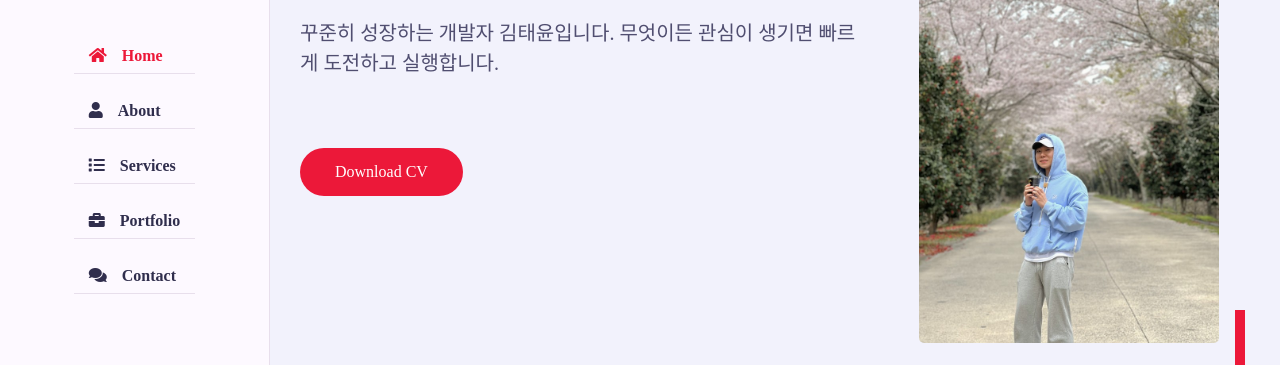
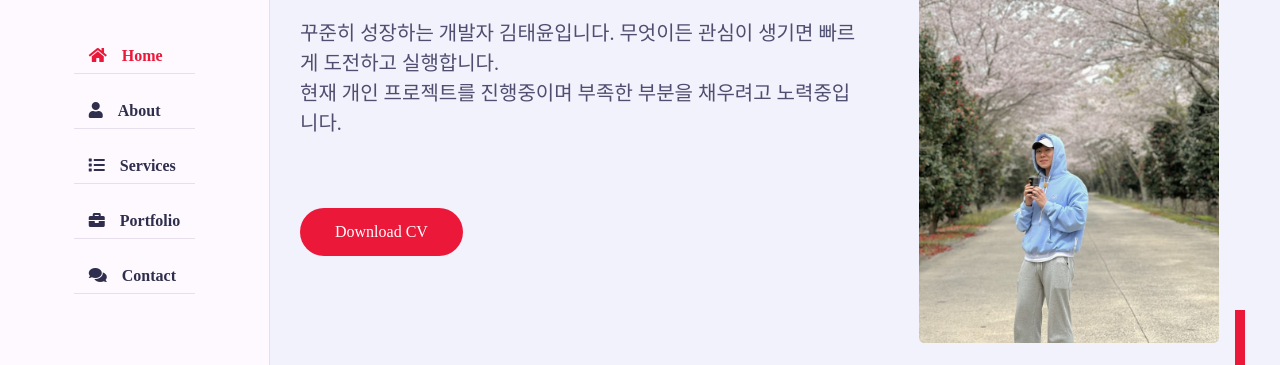
Before and after one commit to lala9663/portfolio, a plain HTML site: page index.html in a window 1280 px wide. Shown: the part 249-614 px from the top of the page. Drawn offline with nearby package versions, Linux system fonts and the light colour scheme; a web font is replaced by a local one.

Commit message:
변경사항

```diff
--- a/index.html
+++ b/index.html
@@ -47,7 +47,10 @@
               <!-- <h3 class="hello">안녕하세요!, 제 이름은 김태윤 입니다. <span class="name">TaeYun Kim</span></h3> -->
               <h3 class="my-profession">I' m a <span class="typing">BackEnd Developer</span></h3>
               <p>꾸준히 성장하는 개발자 김태윤입니다.
-              무엇이든 관심이 생기면 빠르게 도전하고 실행합니다.</p>
+              무엇이든 관심이 생기면 빠르게 도전하고 실행합니다.
+              <br>
+              현재 개인 프로젝트를 진행중이며 부족한 부분을 채우려고 노력중입니다.
+              </p>
               <a href="#" class="btn">Download CV</a>
             </div>
             <div class="home-img padd-15">
```
